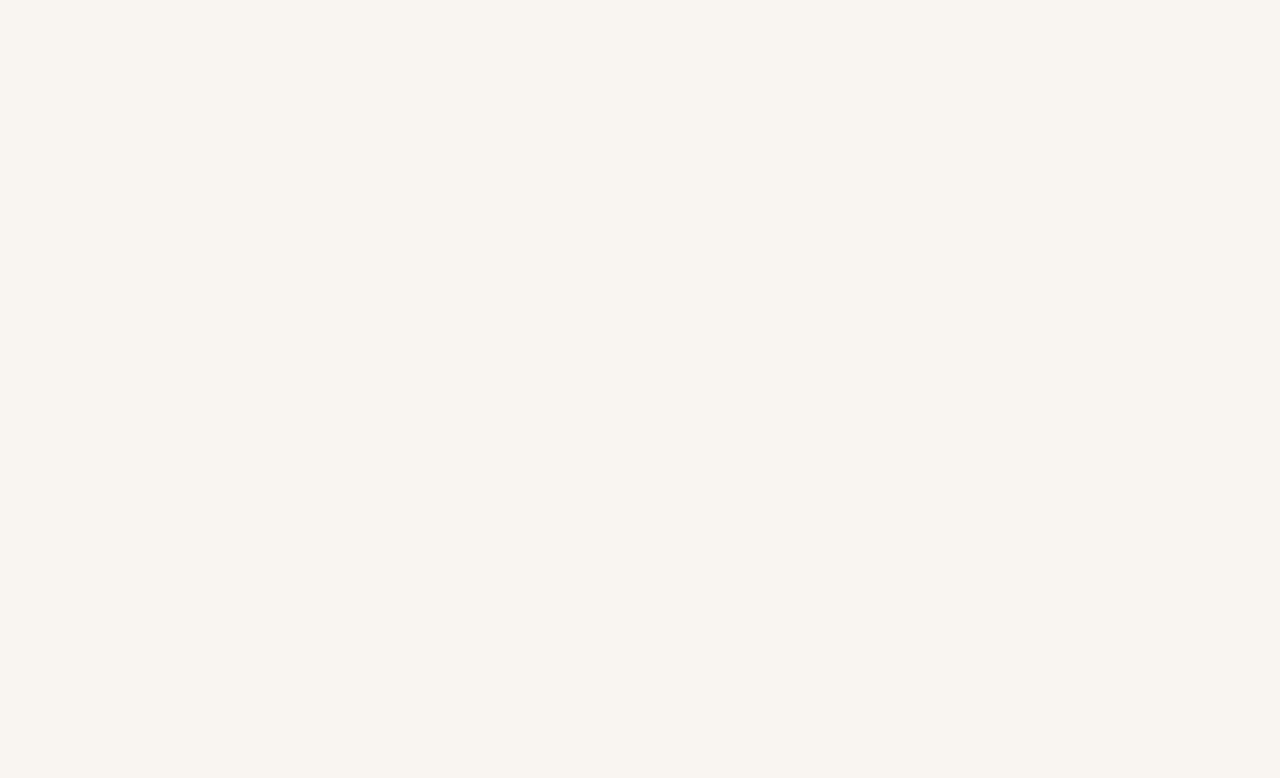
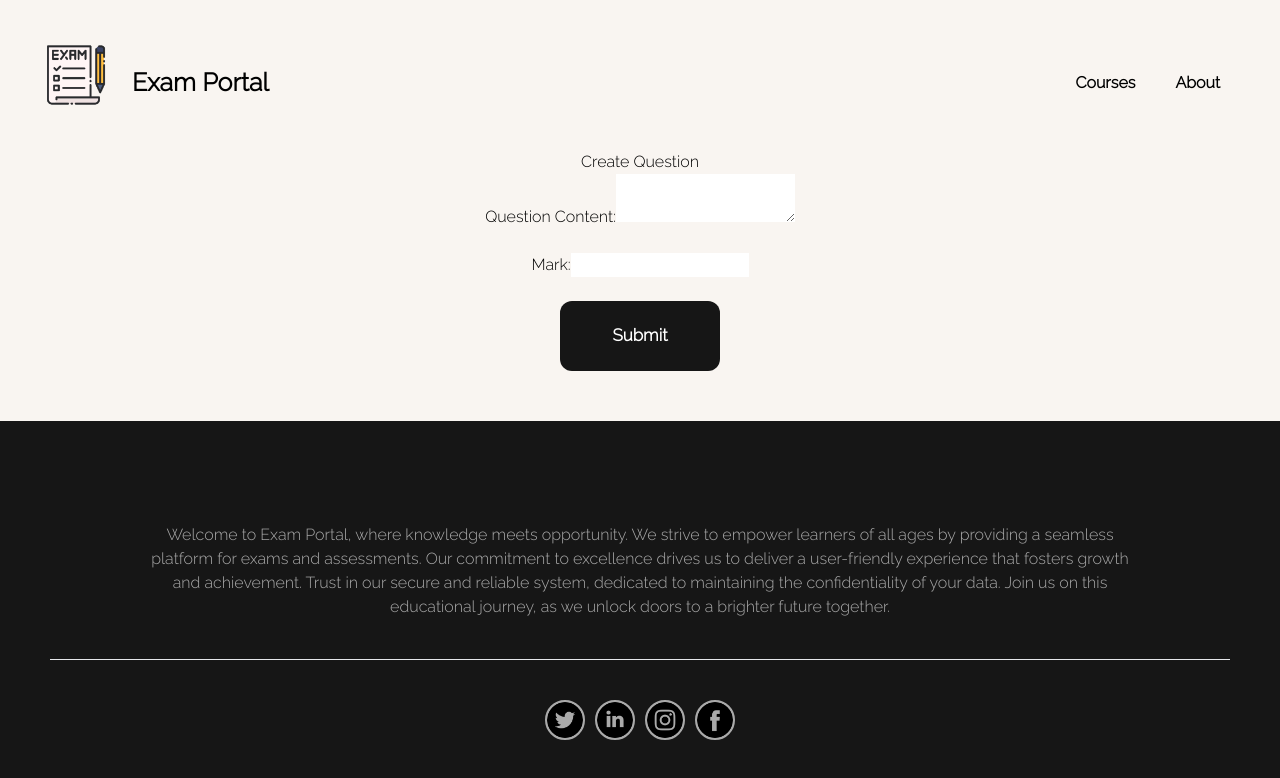
Before and after one commit to Kid-Bayou/Exam-Portal, a React (Vite) app in the folder UI/: page /questions/createquestion/1 in a window 1280 px wide. Before the commit this address had no page. Shown: the top 778 px of the page. Built offline with nearby package versions, Linux system fonts and the light colour scheme.

Commit message:
something

```diff
--- a/UI/src/App.jsx
+++ b/UI/src/App.jsx
@@ -13,6 +13,9 @@ import DeleteModule from "./pages/Module/DeleteModule";
 import CreateModule from "./pages/Module/CreateModule";
 import UpdateModule from "./pages/Module/UpdateModule"
 import QuestionList from "./pages/Question/QuestionList";
+import CreateQuestion from "./pages/Question/CreateQuestion";
+import UpdateQuestion from "./pages/Question/UpdateQuestion";
+import DeleteQuestion from "./pages/Question/DeleteQuestion";
 import { ExamProvider } from "./Context/ExamContext";
 import "./App.css";
 
@@ -36,6 +39,7 @@ function App() {
               <Route path="modules/deletemodule/:id" element={<DeleteModule />} />
               <Route path="modules/updatemodule/:id" element={<UpdateModule />} />
               <Route path="questions/:id" element={<QuestionList />} />
+              <Route path="questions/createquestion/:id" element={<CreateQuestion />} />
             </Route>
           </Routes>
         </BrowserRouter>
--- a/UI/src/pages/Choice/ChoiceList.jsx
+++ b/UI/src/pages/Choice/ChoiceList.jsx
@@ -9,7 +9,7 @@ function ChoiceList(props) {
   const choiceElements = choice.map((choice) => (
     <div key={choice.id} className="choice-tile">
       <div className="choice-info">
-        <h3 className="choice-info-text">{choice.choiceContent}</h3>
+        <input type="radio" name="choice" value={choice.id} /> <label for={choice.id}>{choice.choiceContent}</label>
       </div>
     </div>
   ));
--- a/UI/src/pages/Question/CreateQuestion.jsx
+++ b/UI/src/pages/Question/CreateQuestion.jsx
@@ -0,0 +1,74 @@
+import { useState } from "react";
+import { post } from "../../service/APIService";
+import { useNavigate, useParams } from "react-router-dom";
+
+function CreateQuestion() {
+  const params = useParams();
+  const [formData, setFormData] = useState({
+    id: "",
+    questionContent: "",
+    mark: "",
+    moduleID: `${params.id}`,
+  });
+
+  const navigate = useNavigate();
+
+  const handleSubmit = async (event) => {
+    event.preventDefault();
+
+    try {
+      const response = await post(
+        `https://localhost:7182/api/Question/CreateQuestion?mId=${params.id}`,
+        formData
+      );
+      navigate(`/questions/${params.id}`);
+      console.log("post request successful:", response);
+    } catch (error) {
+      console.error("Error making post request:", error);
+    }
+  };
+
+  const handleChange = (event) => {
+    const { name, value } = event.target;
+    setFormData((prevFormData) => ({
+      ...prevFormData,
+      [name]: value,
+    }));
+  };
+
+  return (
+    <>
+      <div className="create-question">
+        <h1 className="create-question-header">Create Question</h1>
+        <form onSubmit={handleSubmit}>
+          <label>
+            Question Content:
+            <textarea
+              name="questionContent"
+              value={formData.questionContent}
+              onChange={handleChange}
+            />
+          </label>
+          <br />
+          <br />
+          <label>
+            Mark:
+            <input
+              type="number"
+              name="mark"
+              value={formData.mark}
+              onChange={handleChange}
+            />
+          </label>
+          <br />
+          <br />
+          <button className="button" type="submit">
+            Submit
+          </button>
+        </form>
+      </div>
+    </>
+  );
+}
+
+export default CreateQuestion;
--- a/UI/src/pages/Question/UpdateQuestion.jsx
+++ b/UI/src/pages/Question/UpdateQuestion.jsx
@@ -0,0 +1,9 @@
+function UpdateQuestion() {
+    return (
+        <>
+            <h1>this</h1>
+        </>
+    )
+}
+
+export default UpdateQuestion
```
